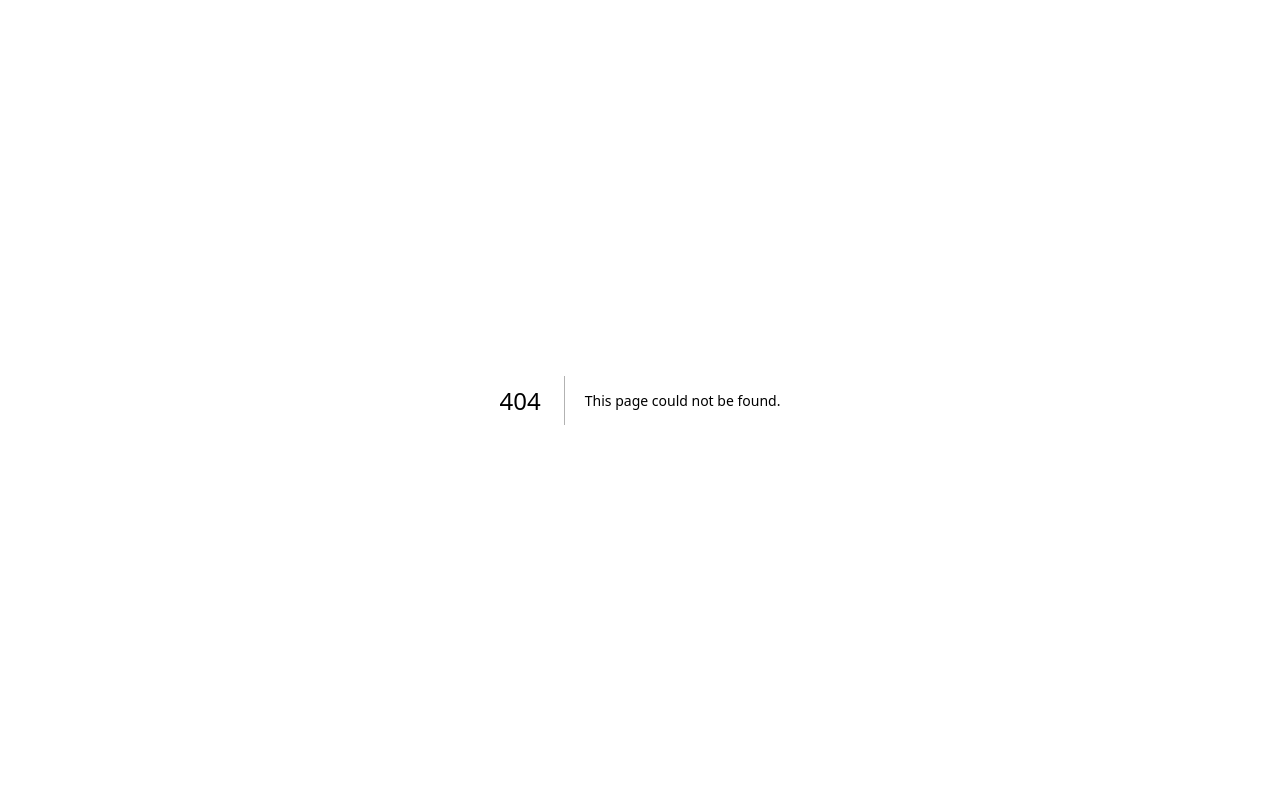
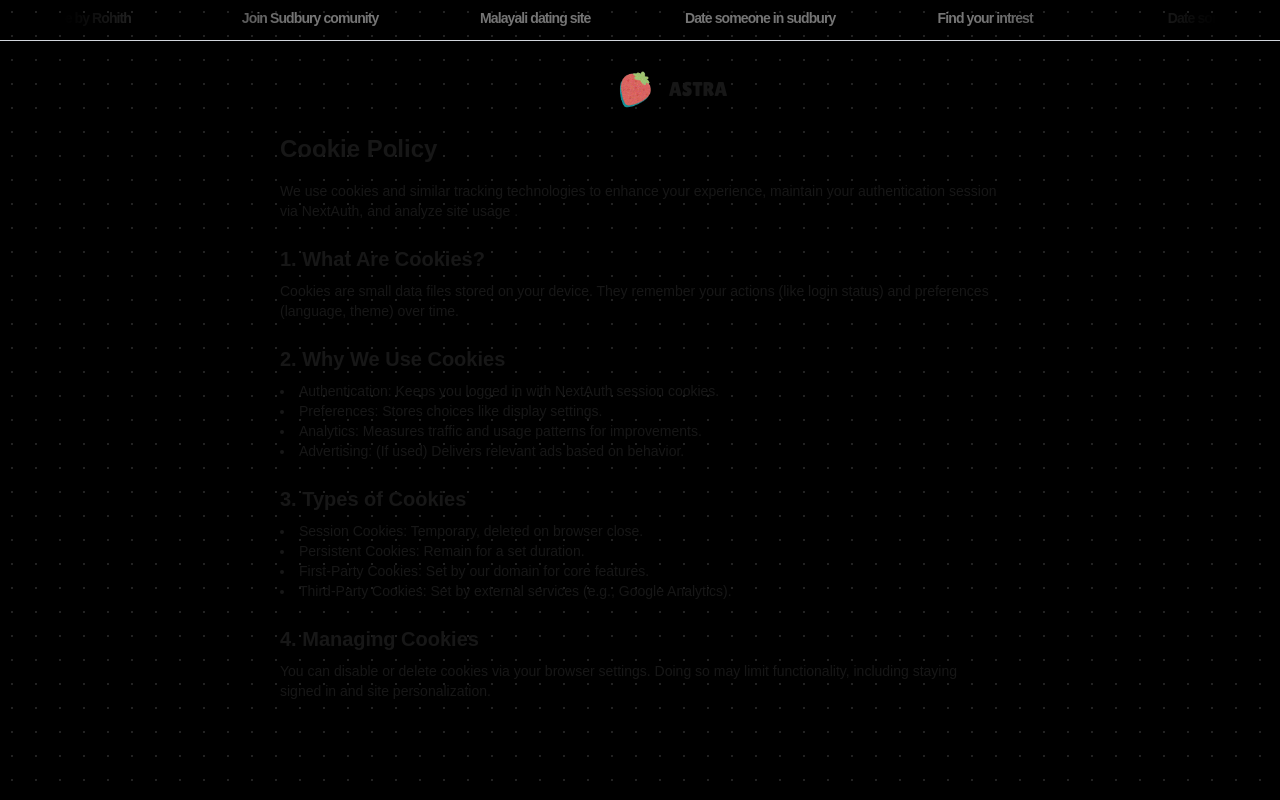
Before and after one commit to rohith2412/dating_app_sudbury_v1, a Next.js app: page /cookie-policy in a window 1280 px wide. Before the commit this address had no page. Built offline with nearby package versions, Linux system fonts and the light colour scheme.

Commit message:
added cookies-policy

```diff
--- a/app/components/UserPolicies.jsx
+++ b/app/components/UserPolicies.jsx
@@ -6,7 +6,9 @@ export function UserPolicy() {
             <Link href={"terms"}><p>Terms</p></Link>
 
             <Link href={"privacy-policy"}><p>Privacy Policy</p></Link>
-            <p>Cookie Policy</p>
+
+            <Link href={"cookie-policy"}><p>Cookie Policy</p></Link>
+
         </div>
     )
 }
--- /dev/null
+++ b/app/cookie-policy/page.jsx
@@ -0,0 +1,73 @@
+import Link from "next/link";
+import { Background } from "../components/Background";
+import Minibar from "../components/Minibar";
+
+export default function Cookie_Policy() {
+  return (
+    <div>
+      <Background />
+      <Minibar />
+      <style>
+        @import
+        url('https://fonts.googleapis.com/css2?family=Lilita+One&display=swap');
+      </style>
+      <div className="flex justify-center pt-3">
+        <Link href={"/"}>
+          <div className=" pl-5 flex gap-2 items-center   lg:pl-15  lg:pt-4  lg:flex lg:items-center lg:gap-4">
+            <img
+              src="/st1.png"
+              alt="logo"
+              className="transform scale-x-[-1] w-10 h-10  "
+            />
+            <h2 className="lilita-one-regular text-2xl lg:text-xl">ASTRA</h2>
+          </div>
+        </Link>
+        </div>
+      <div className="max-w-3xl mx-auto p-6  shadow-lg rounded-lg">
+      <h1 className="text-2xl font-bold mb-4">Cookie Policy</h1>
+
+      <p className="mb-4 text-sm">
+        We use cookies and similar tracking technologies to enhance your
+        experience, maintain your authentication session via NextAuth, and
+        analyze site usage .
+      </p>
+
+      <h2 className="text-xl font-semibold mt-6 mb-2">1. What Are Cookies?</h2>
+      <p className="mb-4 text-sm">
+        Cookies are small data files stored on your device. They remember your
+        actions (like login status) and preferences (language, theme) over time.
+      </p>
+
+      <h2 className="text-xl font-semibold mt-6 mb-2">2. Why We Use Cookies</h2>
+      <ul className="list-disc list-inside mb-4 text-sm">
+        <li>
+          Authentication: Keeps you logged in with NextAuth session cookies.
+        </li>
+        <li>Preferences: Stores choices like display settings.</li>
+        <li>
+          Analytics: Measures traffic and usage patterns for improvements.
+        </li>
+        <li>Advertising: (If used) Delivers relevant ads based on behavior.</li>
+      </ul>
+
+      <h2 className="text-xl font-semibold mt-6 mb-2">3. Types of Cookies</h2>
+      <ul className="list-disc list-inside mb-4 text-sm">
+        <li>Session Cookies: Temporary, deleted on browser close.</li>
+        <li>Persistent Cookies: Remain for a set duration.</li>
+        <li>First-Party Cookies: Set by our domain for core features.</li>
+        <li>
+          Third-Party Cookies: Set by external services (e.g., Google
+          Analytics).
+        </li>
+      </ul>
+
+      <h2 className="text-xl font-semibold mt-6 mb-2">4. Managing Cookies</h2>
+      <p className="mb-4 text-sm">
+        You can disable or delete cookies via your browser settings. Doing so
+        may limit functionality, including staying signed in and site
+        personalization.
+      </p>
+    </div>
+    </div>
+  );
+}
--- a/app/privacy-policy/page.jsx
+++ b/app/privacy-policy/page.jsx
@@ -106,8 +106,8 @@ export default function Privacy_Policy() {
         <li>Request correction of any inaccuracies</li>
         <li>Withdraw consent to the use of your personal information</li>
       </ul>
-      <p className="mb-4">
-        To exercise these rights, please contact us at [Your Contact Email].
+      <p className="mb-4 text-sm">
+        To exercise these rights, please contact us at <a className="underline" href="mailto:rohithra75@gmail.com">rohithra75@gmail.com</a>.
       </p>
 
       <h2 className="text-xl font-semibold mt-6 mb-2">7. Third-Party Links</h2>
--- a/app/terms/page.jsx
+++ b/app/terms/page.jsx
@@ -89,7 +89,7 @@ export default function Terms() {
       <section>
         <h2 className="pt-5 text-xl">7. Privacy</h2>
         <p className="text-sm">
-          Your use of the App is also governed by our <a href="[Insert Link to Privacy Policy]">Privacy Policy</a>. Please review our Privacy Policy to understand how we collect, use, and protect your information.
+          Your use of the App is also governed by our <a href="privacy-policy" className="underline ">Privacy Policy</a>. Please review our Privacy Policy to understand how we collect, use, and protect your information.
         </p>
       </section>
 
```
